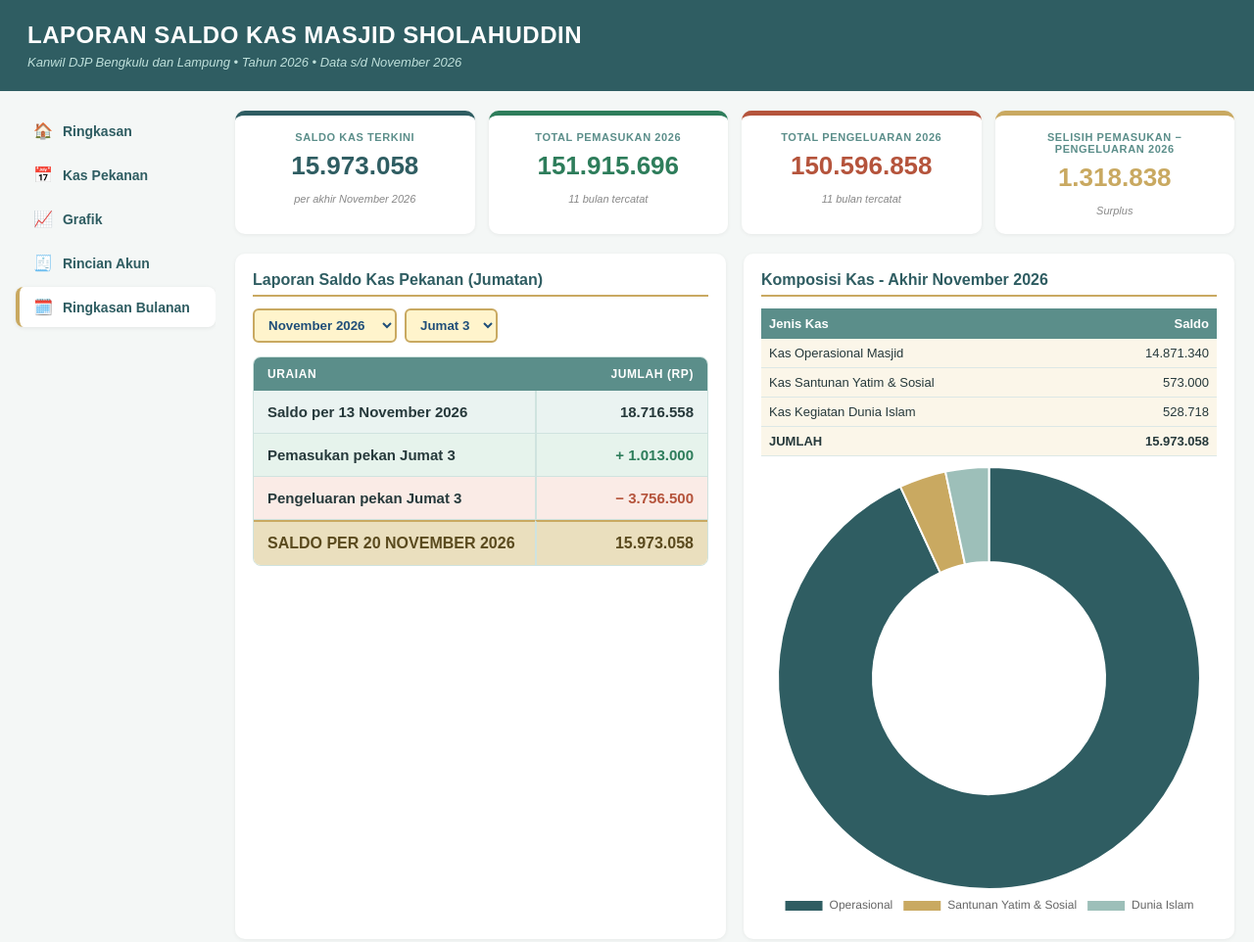
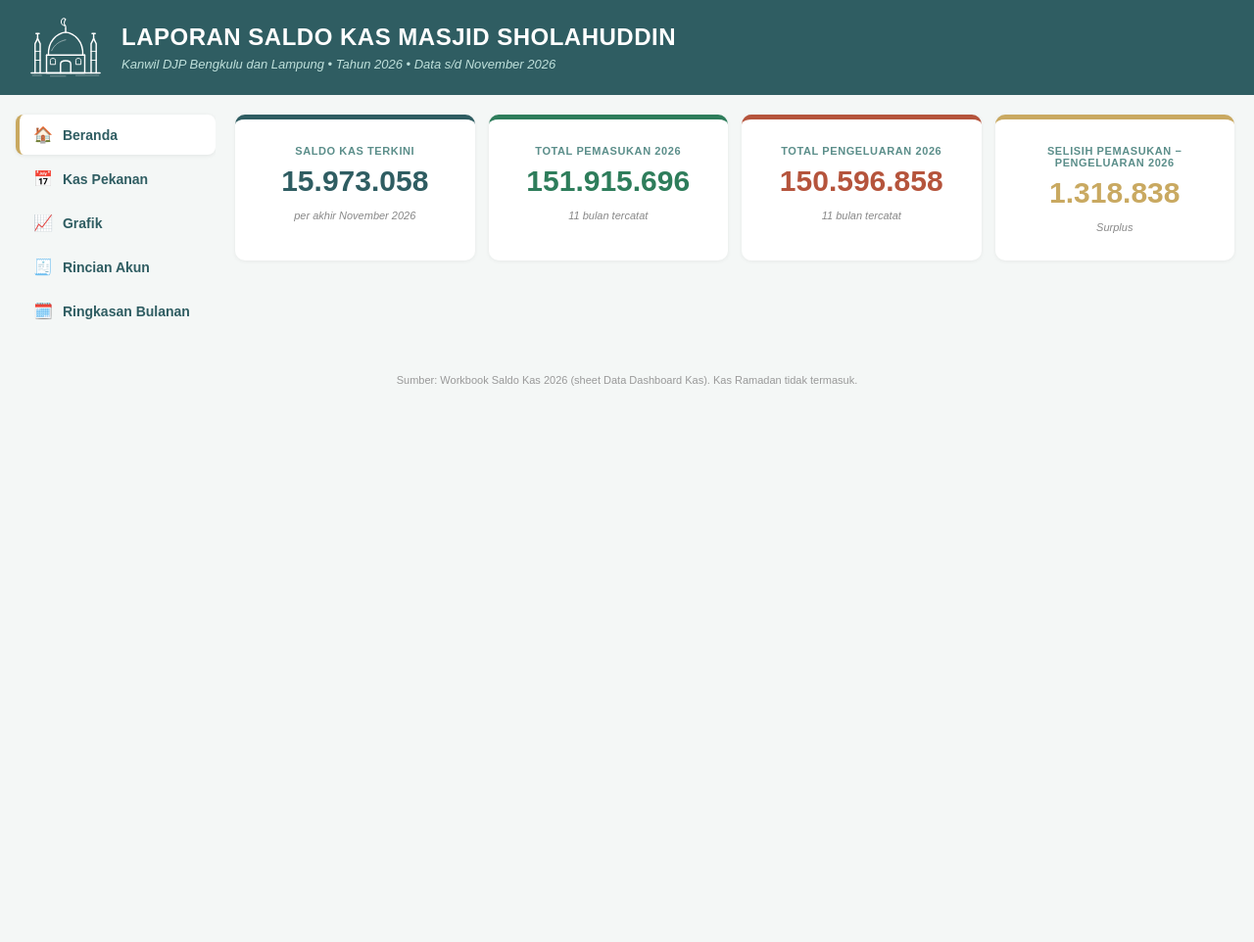
Before and after one commit to buyaghu/laporan-kas-masjid, a plain HTML site: page index.html in a window 1280 px wide. Shown: the top 962 px of the page at 98% size. After the commit the page ends 800 px from the top, so only its background shows below. Drawn offline with nearby package versions, Linux system fonts and the light colour scheme.

Commit message:
Logo masjid di header dan menu per halaman (Beranda berisi total) (#2)
* Tambah menu navigasi: sidebar di desktop, bar atas di HP

Co-Authored-By: Claude Sonnet 5.5 <noreply@anthropic.com>
Claude-Session: https://claude.ai/code/session_01JV5p9ngYAvw8PYqwpAzCLm

* Update data kas November 2026 (saldo akhir 15.973.058)

Co-Authored-By: Claude Sonnet 5.5 <noreply@anthropic.com>
Claude-Session: https://claude.ai/code/session_01JV5p9ngYAvw8PYqwpAzCLm

* Logo masjid sketsa di header; menu per halaman dengan Beranda berisi total keuangan

Co-Authored-By: Claude Sonnet 5.5 <noreply@anthropic.com>
Claude-Session: https://claude.ai/code/session_01JV5p9ngYAvw8PYqwpAzCLm

---------

Co-authored-by: Claude <noreply@anthropic.com>

```diff
--- a/index.html
+++ b/index.html
@@ -9,7 +9,8 @@
   :root{--teal:#2F5D62;--teal2:#5B8E8A;--mint:#EAF3F1;--sand:#FBF6E9;--sand2:#EADFBE;--gold:#C9A961;--green:#2E7D5B;--terra:#B5543C;--ink:#26393B}
   *{box-sizing:border-box}
   body{margin:0;font-family:Arial,Helvetica,sans-serif;background:#F4F7F6;color:var(--ink)}
-  header{background:var(--teal);color:#fff;padding:22px 28px}
+  header{background:var(--teal);color:#fff;padding:16px 28px;display:flex;align-items:center;gap:18px}
+  header .logo{width:78px;height:auto;flex:none}
   header h1{margin:0;font-size:24px;letter-spacing:.5px}
   header p{margin:6px 0 0;color:#BFE0DB;font-style:italic;font-size:13px}
   .wrap{max-width:1150px;margin:0 auto;padding:20px}
@@ -59,6 +60,14 @@
   table.wk tfoot td{background:var(--sand2);color:#5A4A1E;font-size:16px;border-top:2px solid var(--gold);border-bottom:none}
   #tbl{min-width:640px}
   #tbl td:first-child,#tbl th:first-child{white-space:nowrap}
+  .view{display:none}
+  .view.on{display:block}
+  .view.cards.on{display:grid}
+  .view.grid.on{display:grid}
+  .view.panel{margin-top:0!important}
+  .view.grid,.view.cards{margin-top:0}
+  .view.cards .card{padding:26px 16px}
+  .view.cards .card b{font-size:30px}
   /* ===== Menu navigasi ===== */
   .layout{display:flex;align-items:flex-start;max-width:1400px;margin:0 auto}
   .layout .wrap{flex:1;min-width:0;margin:0}
@@ -67,35 +76,55 @@
   nav.menu a:hover{background:var(--mint)}
   nav.menu a.active{background:#fff;border-left-color:var(--gold);box-shadow:0 1px 4px rgba(0,0,0,.08)}
   nav.menu a span{font-size:16px}
-  html{scroll-behavior:smooth}
-  .sec{scroll-margin-top:16px}
   @media(max-width:900px){
     .layout{display:block}
     nav.menu{position:sticky;top:0;z-index:20;width:auto;max-height:none;display:flex;gap:6px;overflow-x:auto;overflow-y:hidden;padding:8px 12px;background:var(--teal);-webkit-overflow-scrolling:touch}
     nav.menu a{flex:none;margin:0;padding:8px 12px;color:#fff;border-left:0;border-radius:18px;font-size:13px;white-space:nowrap}
     nav.menu a:hover{background:rgba(255,255,255,.15)}
     nav.menu a.active{background:var(--gold);color:#26393B;box-shadow:none}
-    .sec{scroll-margin-top:60px}
+    header{padding:14px 16px}
+    header .logo{width:56px}
+    header h1{font-size:18px}
   }
 </style>
 </head>
 <body>
 <header>
-  <h1>LAPORAN SALDO KAS MASJID SHOLAHUDDIN</h1>
-  <p>Kanwil DJP Bengkulu dan Lampung • Tahun 2026 • Data s/d <span id="upd"></span></p>
+  <svg class="logo" viewBox="0 0 120 100" aria-label="Sketsa masjid" fill="none" stroke="#fff" stroke-width="2.2" stroke-linecap="round" stroke-linejoin="round">
+    <path d="M60 6 C57 9 57 14 60 16 C56 16 53 13 53 9.5 C53 5 57 2.5 60 6 Z" stroke-width="1.6"/>
+    <path d="M60 18 V26"/>
+    <path d="M33 62 C32 40 46 28 60 26 C74 28 88 40 87 62"/>
+    <path d="M38 55 C42 46 50 40 60 38" stroke-width="1.2" opacity=".6"/>
+    <path d="M30 62 H90"/>
+    <path d="M30 62 V90 M90 62 V90 M30 90 H90"/>
+    <path d="M52 90 V76 C52 69 68 69 68 76 V90"/>
+    <path d="M36 76 V70 C36 66 44 66 44 70 V76 Z M76 76 V70 C76 66 84 66 84 70 V76 Z" stroke-width="1.4"/>
+    <path d="M12 90 V44 L16 36 L20 44 V90"/>
+    <path d="M16 36 V28 M13.5 28 H18.5"/>
+    <path d="M12 56 H20 M12 70 H20" stroke-width="1.4"/>
+    <path d="M100 90 V44 L104 36 L108 44 V90"/>
+    <path d="M104 36 V28 M101.5 28 H106.5"/>
+    <path d="M100 56 H108 M100 70 H108" stroke-width="1.4"/>
+    <path d="M6 90 H114"/>
+    <path d="M8 94 L22 94 M36 95 L60 95 M76 94 L112 94" stroke-width="1" opacity=".5"/>
+  </svg>
+  <div class="ht">
+    <h1>LAPORAN SALDO KAS MASJID SHOLAHUDDIN</h1>
+    <p>Kanwil DJP Bengkulu dan Lampung • Tahun 2026 • Data s/d <span id="upd"></span></p>
+  </div>
 </header>
 <div class="layout">
 <nav class="menu" id="menu">
-  <a href="#ringkasan"><span>🏠</span>Ringkasan</a>
+  <a href="#home"><span>🏠</span>Beranda</a>
   <a href="#pekanan"><span>📅</span>Kas Pekanan</a>
   <a href="#grafik"><span>📈</span>Grafik</a>
   <a href="#rincian"><span>🧾</span>Rincian Akun</a>
   <a href="#bulanan"><span>🗓️</span>Ringkasan Bulanan</a>
 </nav>
 <div class="wrap">
-  <div class="cards sec" id="ringkasan"><span id="cardsInner" style="display:contents"></span></div>
+  <div class="cards view" id="home"><span id="cardsInner" style="display:contents"></span></div>
 
-  <div class="grid sec" id="pekanan">
+  <div class="grid view" id="pekanan">
     <div class="panel">
       <h2>Laporan Saldo Kas Pekanan (Jumatan)</h2>
       <select id="selM"></select><select id="selP"></select>
@@ -108,12 +137,12 @@
     </div>
   </div>
 
-  <div class="grid sec" id="grafik">
+  <div class="grid view" id="grafik">
     <div class="panel"><h2>Tren Saldo Akhir per Bulan</h2><canvas id="chLine" height="230"></canvas></div>
     <div class="panel"><h2>Pemasukan vs Pengeluaran per Bulan</h2><canvas id="chBar" height="230"></canvas></div>
   </div>
 
-  <div class="panel sec" style="margin-top:20px" id="rincian">
+  <div class="panel view" id="rincian">
     <h2>Rincian Pemasukan &amp; Pengeluaran per Akun</h2>
     <div class="filters">
       <label>Bulan <select id="rcM"></select></label>
@@ -125,7 +154,7 @@
     <div class="scroll"><table id="rcTrx"></table></div>
   </div>
 
-  <div class="panel sec" style="margin-top:20px" id="bulanan">
+  <div class="panel view" id="bulanan">
     <h2>Ringkasan Bulanan 2026</h2>
     <div class="scroll"><table id="tbl"></table></div>
   </div>
@@ -322,16 +351,20 @@ document.getElementById("tbl").innerHTML =
 })();
 </script>
 <script>
+// menu: satu halaman per tampilan
 (function(){
   const links=[...document.querySelectorAll("#menu a")];
-  const secs=links.map(a=>document.querySelector(a.getAttribute("href")));
-  function spy(){
-    let i=0; const y=window.innerHeight*0.3;
-    secs.forEach((el,k)=>{ if(el && el.getBoundingClientRect().top<=y) i=k; });
-    if(window.innerHeight+window.scrollY>=document.body.scrollHeight-4) i=secs.length-1;
-    links.forEach((a,k)=>a.classList.toggle("active",k===i));
+  const ids=links.map(a=>a.getAttribute("href").slice(1));
+  function show(){
+    let id=location.hash.slice(1); if(ids.indexOf(id)<0) id=ids[0];
+    ids.forEach((x,k)=>{
+      document.getElementById(x).classList.toggle("on",x===id);
+      links[k].classList.toggle("active",x===id);
+    });
+    if(window.Chart && Chart.instances){ Object.values(Chart.instances).forEach(c=>{try{c.resize();}catch(e){}}); }
+    window.scrollTo(0,0);
   }
-  addEventListener("scroll",spy,{passive:true}); addEventListener("resize",spy); spy();
+  addEventListener("hashchange",show); show();
 })();
 </script>
 </body>
```
